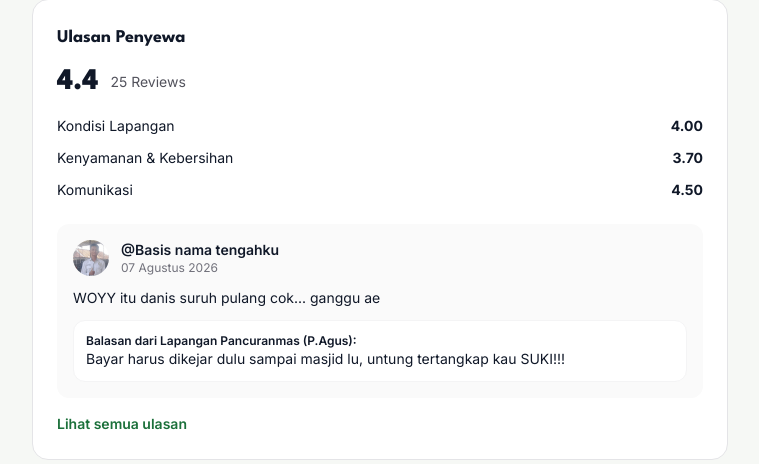
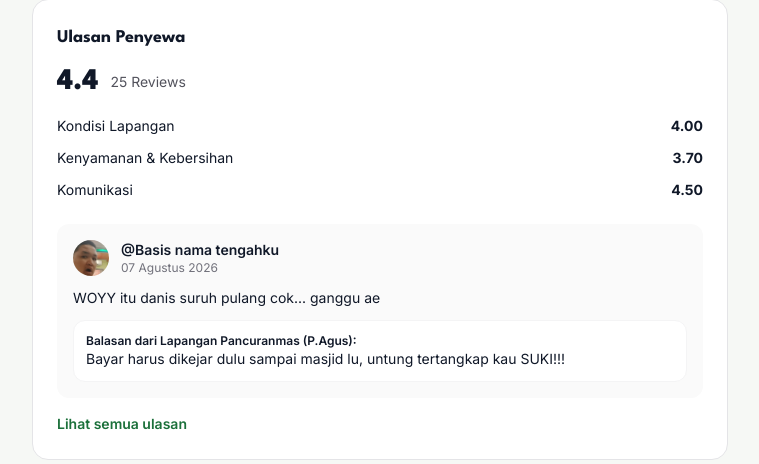
Before and after one commit to rvpny/vaygor, a PHP site: page /index.php?p=produk in a window 1280 px wide. Shown: the part 2316-2780 px from the top of the page, without its empty margins (80-839 px from the left). Run offline with PHP 8.4, Linux system fonts and the light colour scheme; data comes from the database, SQL or seed files in the repository.

Commit message:
feat(produk): ganti avatar reviewer jadi rafael.png
- src reviewer: Kq6VosSy8jdclArIT8XO0NKR3nI.png -> rafael.png + object-cover
- file lama dihapus dari disk, ikut di-stage

```diff
--- a/pages/produk.php
+++ b/pages/produk.php
@@ -179,7 +179,7 @@ try {
           </div>
           <div class="mt-6 rounded-xl bg-zinc-50 p-4">
             <div class="flex gap-3">
-              <img src="assets/images/Kq6VosSy8jdclArIT8XO0NKR3nI.png" alt="" class="h-9 w-9 rounded-full">
+              <img src="assets/images/rafael.png" alt="Rafael" class="h-9 w-9 rounded-full object-cover">
               <div><p class="text-sm font-semibold">@Basis nama tengahku</p><p class="text-xs text-zinc-500">07 Agustus 2026</p></div>
             </div>
             <p class="mt-3 text-sm">WOYY itu danis suruh pulang cok... ganggu ae</p>
```
Also changed, not shown: assets/images/Kq6VosSy8jdclArIT8XO0NKR3nI.png (deleted), assets/images/rafael.png (added).
